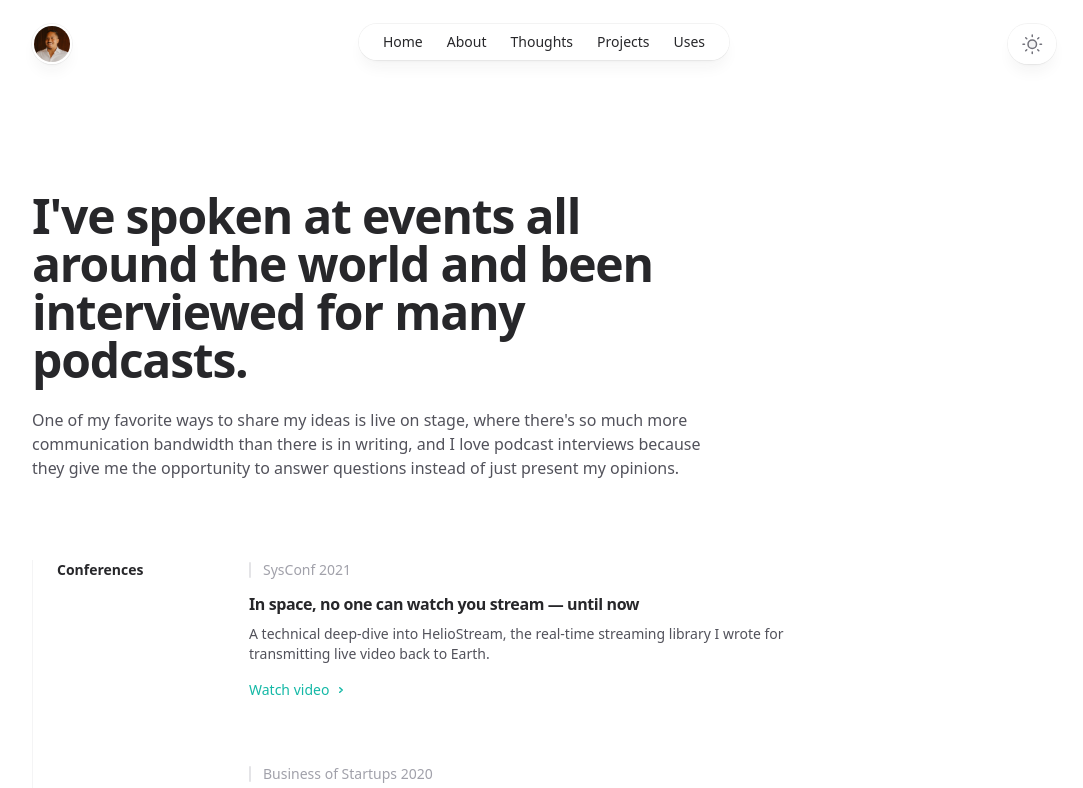
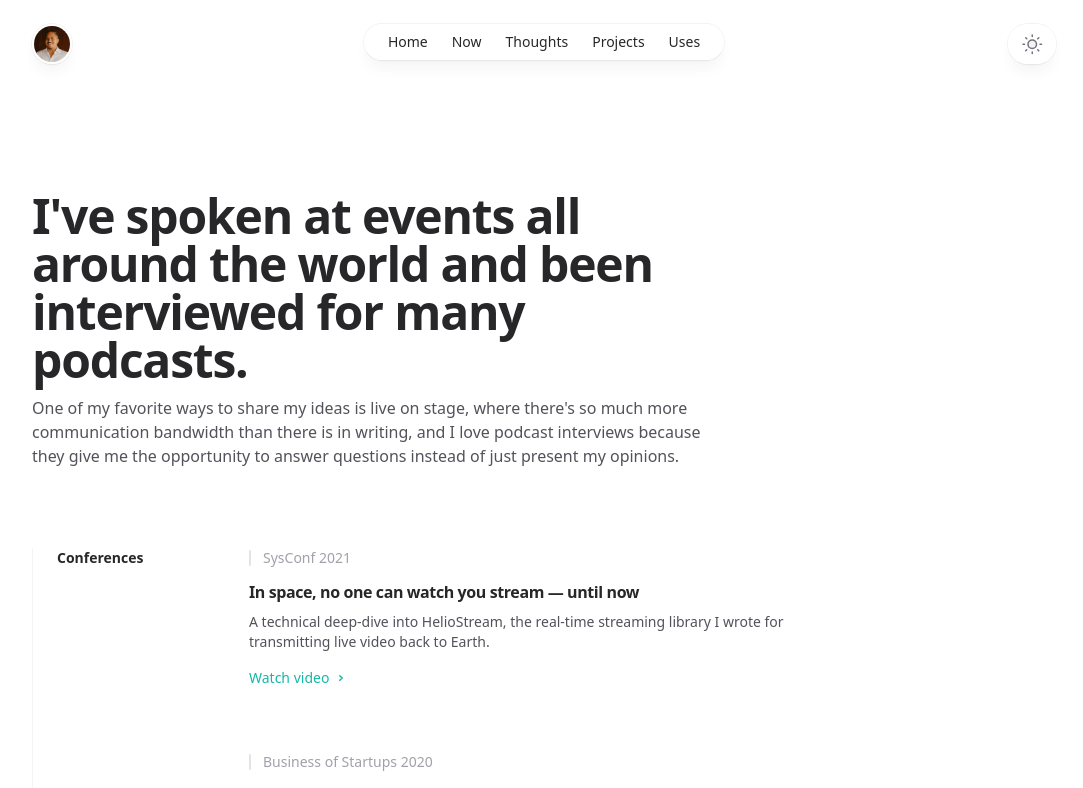
Before and after one commit to sherodtaylor/portfolio-and-digital-garden, a Next.js app: page /speaking in a window 1280 px wide. Shown: the top 788 px of the page, without its empty margins (96-1179 px from the left). Built offline with nearby package versions, Linux system fonts and the light colour scheme; no server answers.

Commit message:
update pages

```diff
--- a/package.json
+++ b/package.json
@@ -21,6 +21,7 @@
     "@types/react": "18.2.18",
     "@types/react-dom": "18.2.7",
     "@types/webpack-env": "^1.18.1",
+    "@vercel/analytics": "^1.1.1",
     "autoprefixer": "^10.4.12",
     "axios": "^1.6.3",
     "cheerio": "^1.0.0-rc.12",
--- a/src/app/layout.tsx
+++ b/src/app/layout.tsx
@@ -2,6 +2,7 @@ import { type Metadata } from 'next'
 
 import { Providers } from '@/app/providers'
 import { Layout } from '@/components/Layout'
+import { Analytics } from '@vercel/analytics/react'
 
 import '@/styles/tailwind.css'
 
@@ -32,6 +33,7 @@ export default function RootLayout({
             <Layout>{children}</Layout>
           </div>
         </Providers>
+        <Analytics />
       </body>
     </html>
   )
--- a/src/app/about/page.tsx
+++ b/src/app/now/page.tsx
@@ -66,7 +66,7 @@ export default function About() {
           <h1 className="text-4xl font-bold tracking-tight text-zinc-800 dark:text-zinc-100 sm:text-5xl">
             I'm Sherod Taylor a Platform Engineering Team Lead @ Bloomberg.
           </h1>
-          <div className="mt-6 space-y-7 text-base text-zinc-600 dark:text-zinc-400">
+          <div className="mt-3 space-y-7 text-base text-zinc-600 dark:text-zinc-400">
             <p>
               We're all about making life easier for Bloomberg Engineering. We
               provide the tools and framework needed to create and run managed
--- a/src/app/page.tsx
+++ b/src/app/page.tsx
@@ -134,7 +134,7 @@ function Newsletter() {
       <p className="mt-2 text-sm text-zinc-600 dark:text-zinc-400">
         Get notified when I publish something new, and unsubscribe at any time.
       </p>
-      <div className="mt-6 flex">
+      <div className="mt-3 flex">
         <input
           type="email"
           name="email"
@@ -230,12 +230,12 @@ function Resume() {
         <BriefcaseIcon className="h-6 w-6 flex-none" />
         <span className="ml-3">Work</span>
       </h2>
-      <ol className="mt-6 space-y-4">
+      <ol className="mt-3 space-y-4">
         {resume.map((role, roleIndex) => (
           <Role key={roleIndex} role={role} />
         ))}
       </ol>
-      <Button href="#" variant="secondary" className="group mt-6 w-full">
+      <Button href="#" variant="secondary" className="group mt-3 w-full">
         Download CV
         <ArrowDownIcon className="h-4 w-4 stroke-zinc-400 transition group-active:stroke-zinc-600 dark:group-hover:stroke-zinc-50 dark:group-active:stroke-zinc-50" />
       </Button>
@@ -287,14 +287,14 @@ export default async function Home() {
           <h1 className="text-4xl font-bold tracking-tight text-zinc-800 dark:text-zinc-100 sm:text-5xl">
             Platform Engineering Team Lead @ Bloomberg and amateur chef.
           </h1>
-          <p className="mt-6 text-base text-zinc-600 dark:text-zinc-400">
+          <p className="mt-3 text-base text-zinc-600 dark:text-zinc-400">
             We're all about making life easier for Bloomberg Engineering. We
             provide the tools and framework needed to create and run automation
             on managed compute infrastructure. This means we help deliver the
             necessary infrastructure quickly, reliably, and in a way that's easy
             to understand.
           </p>
-          <div className="mt-6 flex gap-6">
+          <div className="mt-3 flex gap-6">
             {/* <SocialLink
               href="https://twitter.com/"
               aria-label="Follow on Twitter"
--- a/src/app/projects/page.tsx
+++ b/src/app/projects/page.tsx
@@ -75,11 +75,11 @@ export default function Projects() {
                 unoptimized
               />
             </div>
-            <h2 className="mt-6 text-base font-semibold text-zinc-800 dark:text-zinc-100">
+            <h2 className="mt-3 text-base font-semibold text-zinc-800 dark:text-zinc-100">
               <Card.Link href={project.link.href}>{project.name}</Card.Link>
             </h2>
             <Card.Description>{project.description}</Card.Description>
-            <p className="relative z-10 mt-6 flex text-sm font-medium text-zinc-400 transition group-hover:text-teal-500 dark:text-zinc-200">
+            <p className="relative z-10 mt-3 flex text-sm font-medium text-zinc-400 transition group-hover:text-teal-500 dark:text-zinc-200">
               <LinkIcon className="h-6 w-6 flex-none" />
               <span className="ml-2">{project.link.label}</span>
             </p>
--- a/src/components/ArticleLayout.tsx
+++ b/src/components/ArticleLayout.tsx
@@ -48,7 +48,7 @@ export function ArticleLayout({
           )}
           <article>
             <header className="flex flex-col">
-              <h1 className="mt-6 text-4xl font-bold tracking-tight text-zinc-800 dark:text-zinc-100 sm:text-5xl">
+              <h1 className="mt-3 text-4xl font-bold tracking-tight text-zinc-800 dark:text-zinc-100 sm:text-5xl">
                 {article.title}
               </h1>
               <time
@@ -59,7 +59,7 @@ export function ArticleLayout({
                 <span className="ml-3">{formatDate(article.date)}</span>
               </time>
             </header>
-            <Prose className="mt-8" data-mdx-content>
+            <Prose className="mt-4" data-mdx-content>
               {children}
             </Prose>
           </article>
--- a/src/components/Footer.tsx
+++ b/src/components/Footer.tsx
@@ -27,7 +27,7 @@ export function Footer() {
           <ContainerInner>
             <div className="flex flex-col items-center justify-between gap-6 sm:flex-row">
               <div className="flex flex-wrap justify-center gap-x-6 gap-y-1 text-sm font-medium text-zinc-800 dark:text-zinc-200">
-                <NavLink href="/about">About</NavLink>
+                <NavLink href="/now">About</NavLink>
                 <NavLink href="/projects">Projects</NavLink>
                 {/* <NavLink href="/speaking">Speaking</NavLink> */}
                 <NavLink href="/uses">Uses</NavLink>
--- a/src/components/Header.tsx
+++ b/src/components/Header.tsx
@@ -130,10 +130,10 @@ function MobileNavigation(
                 Navigation
               </h2>
             </div>
-            <nav className="mt-6">
+            <nav className="mt-3">
               <ul className="-my-2 divide-y divide-zinc-100 text-base text-zinc-800 dark:divide-zinc-100/5 dark:text-zinc-300">
                 <MobileNavItem href="/">Home</MobileNavItem>
-                <MobileNavItem href="/about">About</MobileNavItem>
+                <MobileNavItem href="/now">Now</MobileNavItem>
                 <MobileNavItem href="/articles">Thoughts</MobileNavItem>
                 <MobileNavItem href="/projects">Projects</MobileNavItem>
                 {/* <MobileNavItem href="/speaking">Speaking</MobileNavItem> */}
@@ -181,7 +181,7 @@ function DesktopNavigation(props: React.ComponentPropsWithoutRef<'nav'>) {
     <nav {...props}>
       <ul className="flex rounded-full bg-white/90 px-3 text-sm font-medium text-zinc-800 shadow-lg shadow-zinc-800/5 ring-1 ring-zinc-900/5 backdrop-blur dark:bg-zinc-800/90 dark:text-zinc-200 dark:ring-white/10">
         <NavItem href="/">Home</NavItem>
-        <NavItem href="/about">About</NavItem>
+        <NavItem href="/now">Now</NavItem>
         <NavItem href="/articles">Thoughts</NavItem>
         <NavItem href="/projects">Projects</NavItem>
         {/* <NavItem href="/speaking">Speaking</NavItem> */}
--- a/src/components/SimpleLayout.tsx
+++ b/src/components/SimpleLayout.tsx
@@ -15,7 +15,7 @@ export function SimpleLayout({
         <h1 className="text-4xl font-bold tracking-tight text-zinc-800 dark:text-zinc-100 sm:text-5xl">
           {title}
         </h1>
-        <p className="mt-6 text-base text-zinc-600 dark:text-zinc-400">
+        <p className="mt-3 text-base text-zinc-600 dark:text-zinc-400">
           {intro}
         </p>
       </header>
```
Also changed, not shown: 2 other files (tests, documents, lock files or other folders).
